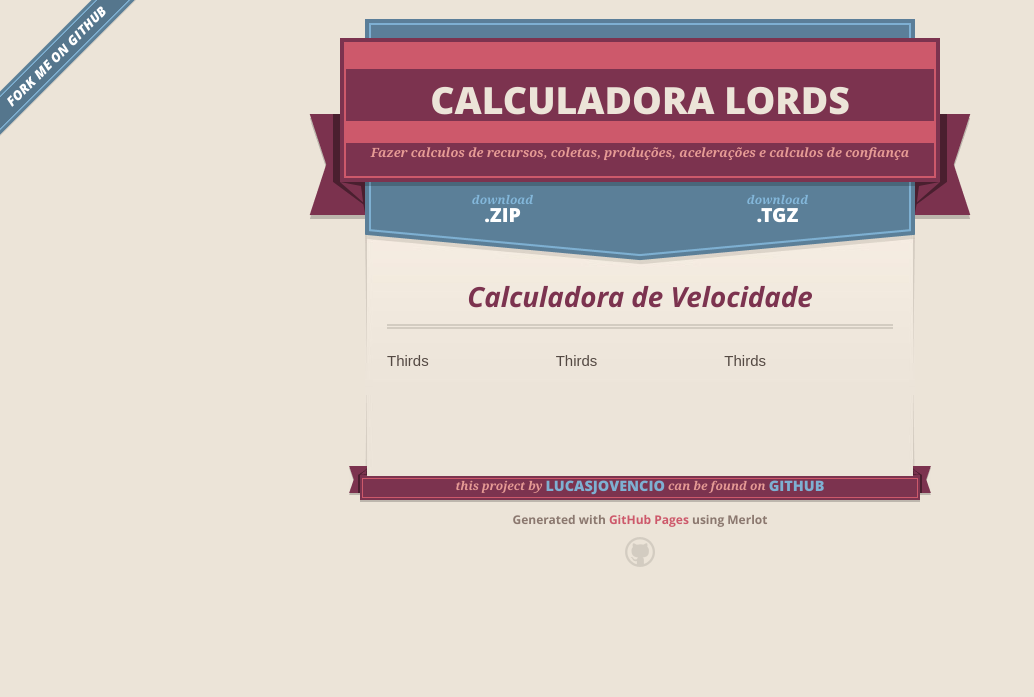
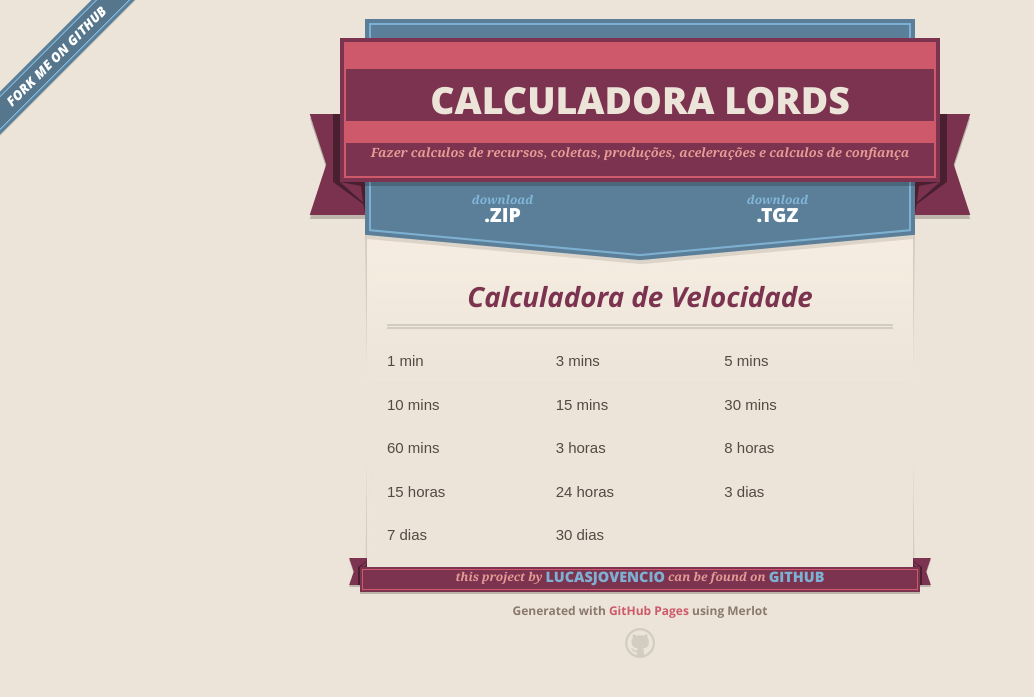
Before and after one commit to lucasjovencio/lordesmobile, a Jekyll site: the page built from index.md, in a window 1280 px wide. Shown: the top 697 px of the page, without its empty margins (0-1034 px from the left). Built offline with Jekyll 4.4.1, drawn with Linux system fonts in a browser that asks for light colours; nearby versions of some CDN libraries; our own code applies the rules of GitHub Pages for plain Markdown files.

Commit message:
Update index.md

```diff
--- a/index.md
+++ b/index.md
@@ -5,7 +5,18 @@ layout: default
 ## Calculadora de Velocidade
 
 <div class="pure-g">
-    <div class="pure-u-1-3"><p>Thirds</p></div>
-    <div class="pure-u-1-3"><p>Thirds</p></div>
-    <div class="pure-u-1-3"><p>Thirds</p></div>
+    <div class="pure-u-1-3"><p>1 min</p></div>
+    <div class="pure-u-1-3"><p>3 mins</p></div>
+    <div class="pure-u-1-3"><p>5 mins</p></div>
+    <div class="pure-u-1-3"><p>10 mins</p></div>
+    <div class="pure-u-1-3"><p>15 mins</p></div>
+    <div class="pure-u-1-3"><p>30 mins</p></div>
+    <div class="pure-u-1-3"><p>60 mins</p></div>
+    <div class="pure-u-1-3"><p>3 horas</p></div>
+    <div class="pure-u-1-3"><p>8 horas</p></div>
+    <div class="pure-u-1-3"><p>15 horas</p></div>
+    <div class="pure-u-1-3"><p>24 horas</p></div>
+    <div class="pure-u-1-3"><p>3 dias</p></div>
+    <div class="pure-u-1-3"><p>7 dias</p></div>
+    <div class="pure-u-1-3"><p>30 dias</p></div>
 </div>
```
